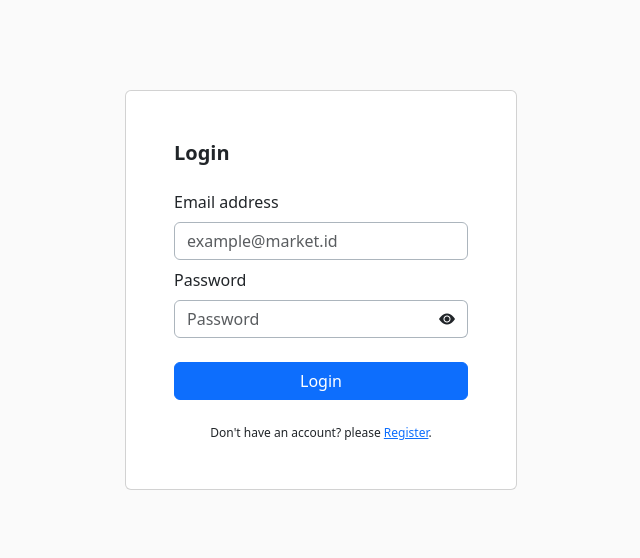
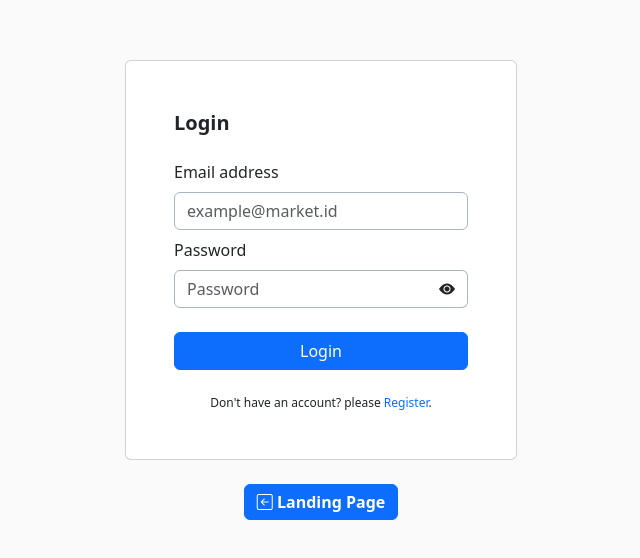
Before and after one commit to Rizqila1/marketid-fe, a React (Create React App) app: page /marketid/login in a window 1280 px wide. Shown: the part 110-668 px from the top of the page, without its empty margins (319-959 px from the left). Built offline with nearby package versions, Linux system fonts and the light colour scheme; no server answers.

Commit message:
improve styling

```diff
--- a/src/pages/p_Login.jsx
+++ b/src/pages/p_Login.jsx
@@ -66,7 +66,8 @@ export default function LoginPage() {
   });
 
   return (
-    <section className="d-flex justify-content-center align-items-center min-vh-100">
+    <section className="d-flex flex-column justify-content-center align-items-center min-vh-100">
+      <div>
         <Card style={{ width: "24.5rem", padding: "2rem" }}>
           <Card.Body>
             <h4 className="heading__4 mb-4">Login</h4>
@@ -86,7 +87,9 @@ export default function LoginPage() {
                   onBlur={formik.handleBlur}
                   onChange={formik.handleChange}
                   className={
-                  formik.errors.email && formik.touched.email && "border-danger"
+                    formik.errors.email &&
+                    formik.touched.email &&
+                    "border-danger"
                   }
                 />
                 {formik.errors.email && formik.touched.email && (
@@ -164,10 +167,21 @@ export default function LoginPage() {
             </Form>
             <p className="paragraph__5 text-center mb-0">
               Don't have an account? please{" "}
-            <Link to="/marketid/register">Register</Link>.
+              <Link className="text-decoration-none" to="/marketid/register">
+                Register
+              </Link>
+              .
             </p>
           </Card.Body>
         </Card>
+      </div>
+
+      <div>
+        <Button variant="primary" className="heading__5 mt-4" href="/marketid">
+          <i className="bi bi-arrow-left-square"> </i>
+          Landing Page
+        </Button>
+      </div>
     </section>
   );
 }
--- a/src/pages/p_Register.jsx
+++ b/src/pages/p_Register.jsx
@@ -196,7 +196,10 @@ export default function RegisterPage() {
           </Form>
           <p className="paragraph__5 text-center mb-0">
             Already have an account? please{" "}
-            <Link to="/marketid/login">Login</Link>.
+            <Link className="text-decoration-none" to="/marketid/login">
+              Login
+            </Link>
+            .
           </p>
         </Card.Body>
       </Card>
```
Lines whose indentation alone changed are shown as unchanged.
